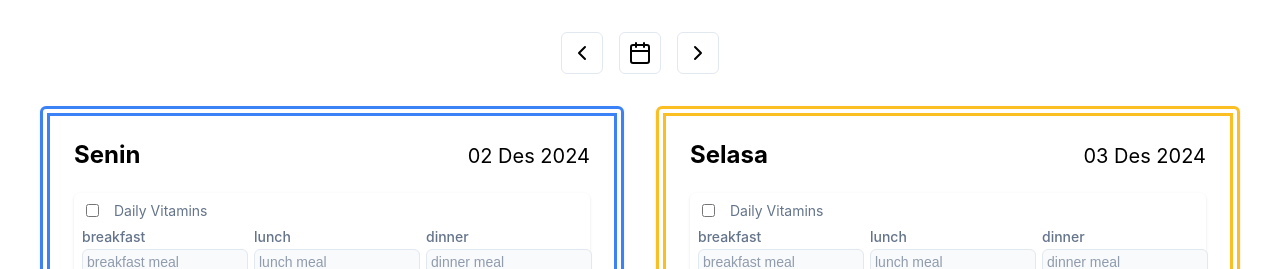
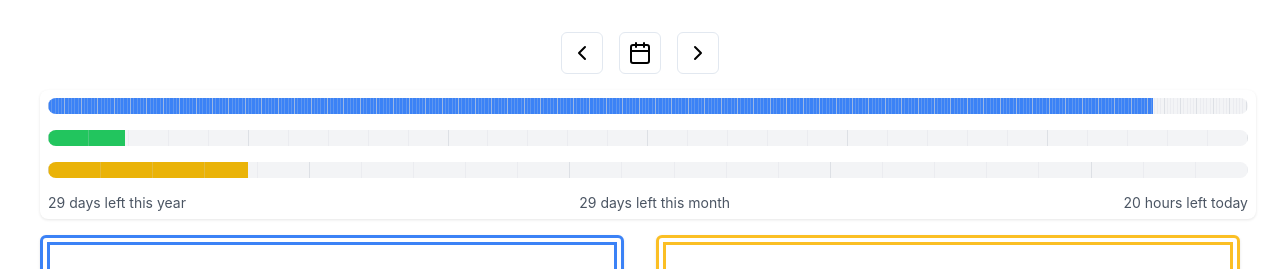
Before and after one commit to azizzainih/todo-app, a React (Create React App) app: page / in a window 1280 px wide. Shown: the top 269 px of the page. Built offline with nearby package versions, Linux system fonts and the light colour scheme; no server answers; the database is empty.

Commit message:
Add Time progress

```diff
--- a/src/App.js
+++ b/src/App.js
@@ -8,6 +8,7 @@ import CalendarPicker from './components/CalendarPicker';
 import HealthTracker from './components/HealthTracker';
 import TodoList from './components/TodoList';
 import Journal from './components/Journal';
+import TimeProgress from './components/TimeProgress';
 
 const TodoApp = () => {
   const [todos, setTodos] = useState({});
@@ -524,6 +525,7 @@ const TodoApp = () => {
             </button>
           </div>
         </div>
+        <TimeProgress />
         <div className="cards-container">
           {[selectedDate, getTomorrowDate(selectedDate)].map((date) => {
             const dateKey = formatDateKey(date);
--- /dev/null
+++ b/src/components/TimeProgress.js
@@ -0,0 +1,80 @@
+import React from 'react';
+
+const TimeProgress = () => {
+  const now = new Date();
+
+  // Calculate year progress
+  const startOfYear = new Date(now.getFullYear(), 0, 1);
+  const endOfYear = new Date(now.getFullYear() + 1, 0, 1);
+  const daysInYear = (endOfYear - startOfYear) / (1000 * 60 * 60 * 24);
+  const dayOfYear = Math.ceil((now - startOfYear) / (1000 * 60 * 60 * 24));
+  const yearProgress = (dayOfYear / daysInYear) * 100;
+  const daysLeftYear = Math.ceil(daysInYear - dayOfYear);
+
+  // Calculate month progress
+  const daysInMonth = new Date(now.getFullYear(), now.getMonth() + 1, 0).getDate();
+  const dayOfMonth = now.getDate();
+  const monthProgress = (dayOfMonth / daysInMonth) * 100;
+  const daysLeftMonth = daysInMonth - dayOfMonth;
+
+  // Calculate day progress
+  const currentHour = now.getHours();
+  const dayProgress = (currentHour / 24) * 100;
+  const hoursLeftDay = 24 - currentHour;
+
+  const createProgressMarks = (total) => {
+    return Array.from({ length: total }, (_, i) => (
+      <div
+        key={i}
+        className={`time-progress-mark ${i % 5 === 0 ? 'highlight' : 'regular'}`}
+      />
+    ));
+  };
+
+  return (
+    <div className="time-progress-container">
+      <div className="time-progress-wrapper">
+        {/* Year Progress */}
+        <div className="time-progress-bar">
+          <div
+            className="time-progress-fill year"
+            style={{ width: `${yearProgress}%` }}
+          />
+          <div className="time-progress-marks">
+            {createProgressMarks(366)}
+          </div>
+        </div>
+
+        {/* Month Progress */}
+        <div className="time-progress-bar">
+          <div
+            className="time-progress-fill month"
+            style={{ width: `${monthProgress}%` }}
+          />
+          <div className="time-progress-marks">
+            {createProgressMarks(31)}
+          </div>
+        </div>
+
+        {/* Day Progress */}
+        <div className="time-progress-bar">
+          <div
+            className="time-progress-fill day"
+            style={{ width: `${dayProgress}%` }}
+          />
+          <div className="time-progress-marks">
+            {createProgressMarks(24)}
+          </div>
+        </div>
+
+        <div className="time-remaining">
+          <span>{daysLeftYear} days left this year</span>
+          <span>{daysLeftMonth} days left this month</span>
+          <span>{hoursLeftDay} hours left today</span>
+        </div>
+      </div>
+    </div>
+  );
+};
+
+export default TimeProgress;
--- a/src/components/TodoList.js
+++ b/src/components/TodoList.js
@@ -173,14 +173,14 @@ const TodoList = ({
       <button onClick={() => onAddTodo(dateKey)} className="add-todo-btn">
         <Plus className="w-4 h-4" /> Add Todo
       </button>
-      <div className="progress-container">
-        <div className="progress-bar">
-          <div
-            className="progress-fill"
+      <div className="task-progress-container">
+      <div className="task-progress-bar">
+        <div
+            className="task-progress-fill"
             style={{ width: `${calculateProgress()}%` }}
           />
         </div>
-        <span className="progress-text">{calculateProgress()}%</span>
+        <span className="task-progress-text">{calculateProgress()}%</span>
       </div>
       <Droppable droppableId={dateKey}>
         {(provided) => (
--- a/src/styles/App.css
+++ b/src/styles/App.css
@@ -16,7 +16,7 @@
 }
 
 .nav-container {
-  margin-bottom: 2rem;
+  margin-bottom: 1rem;
 }
 
 .nav-controls {
@@ -524,3 +524,102 @@
   border-color: var(--primary-color);
   box-shadow: 0 0 0 2px rgba(59, 130, 246, 0.1);
 }
+/* Time Progress specific styles */
+.time-progress-container {
+  width: 100%;
+  padding: 0.5rem;
+  margin-bottom: 1rem;
+  background: white;
+  border-radius: 8px;
+  box-shadow: 0 1px 3px rgba(0, 0, 0, 0.1);
+}
+
+.time-progress-wrapper {
+  display: flex;
+  flex-direction: column;
+  gap: 1rem;
+}
+
+.time-progress-bar {
+  height: 16px;
+  background-color: #f3f4f6;
+  border-radius: 9999px;
+  position: relative;
+  overflow: hidden;
+}
+
+.time-progress-fill {
+  height: 100%;
+  position: absolute;
+  left: 0;
+  top: 0;
+  transition: width 500ms ease;
+}
+
+.time-progress-fill.year {
+  background-color: #3b82f6;
+}
+
+.time-progress-fill.month {
+  background-color: #22c55e;
+}
+
+.time-progress-fill.day {
+  background-color: #eab308;
+}
+
+.time-progress-marks {
+  position: absolute;
+  inset: 0;
+  display: flex;
+  justify-content: space-between;
+}
+
+.time-progress-mark {
+  height: 100%;
+  width: 1px;
+  background-color: rgba(209, 213, 219, 0.8);
+}
+
+.time-progress-mark.highlight {
+  opacity: 0.8;
+}
+
+.time-progress-mark.regular {
+  opacity: 0.3;
+}
+
+/* Task Progress specific styles */
+.task-progress-container {
+  display: flex;
+  align-items: center;
+  justify-content: space-between;
+  margin-bottom: 0.1rem;
+}
+
+.task-progress-bar {
+  flex: 1;
+  height: 10px;
+  background-color: #e0e0e0;
+  border-radius: 5px;
+  overflow: hidden;
+  margin-right: 1rem;
+}
+
+.task-progress-fill {
+  height: 100%;
+  background-color: #4caf50;
+  transition: width 0.3s ease;
+}
+
+.task-progress-text {
+  font-size: 0.875rem;
+  color: #555;
+}
+
+.time-remaining {
+  display: flex;
+  justify-content: space-between;
+  color: #4b5563;
+  font-size: 0.875rem;
+}
```
